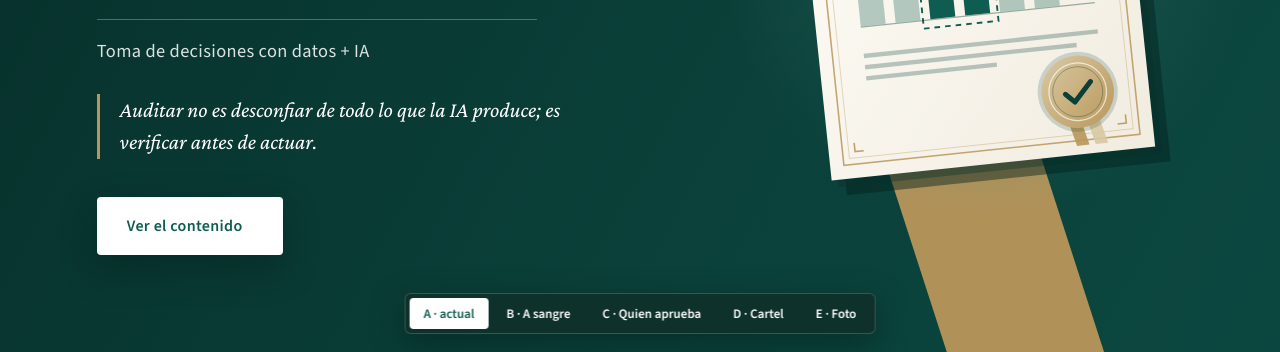
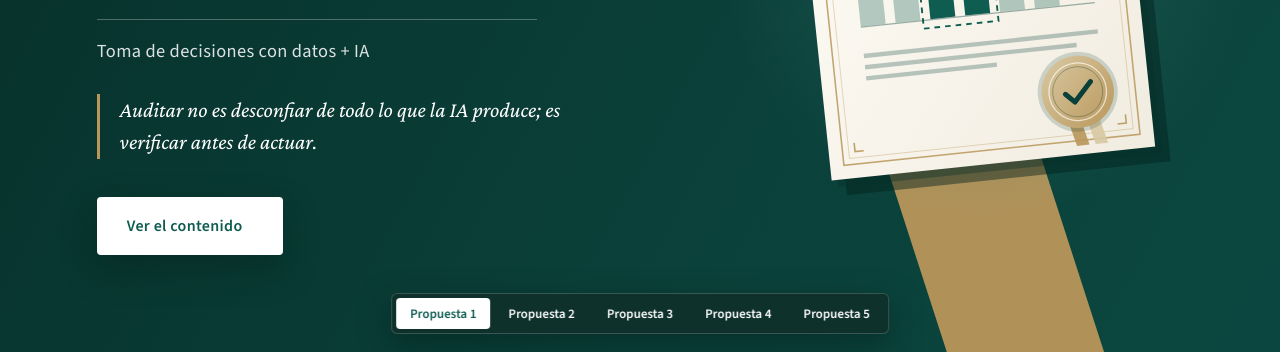
Before and after one commit to upanamericana/propuestas-portada, a plain HTML site: page index.html in a window 1280 px wide. Shown: the part 448-800 px from the top of the page. Drawn offline with nearby package versions, Linux system fonts and the light colour scheme; some icons are missing.

Commit message:
Nombres: Propuesta 1 a 5 (enlaces #1…#5; #A…#E siguen funcionando)

```diff
--- a/index.html
+++ b/index.html
@@ -34,13 +34,13 @@
   <main class="ova-main" id="prop-main"></main>
 </div>
 <nav class="prop-nav" aria-label="Propuesta de portada">
-  <button type="button" data-p="A">A · actual</button>
-  <button type="button" data-p="B">B · A sangre</button>
-  <button type="button" data-p="C">C · Quien aprueba</button>
-  <button type="button" data-p="D">D · Cartel</button>
-  <button type="button" data-p="E">E · Foto</button>
+  <button type="button" data-p="1">Propuesta 1</button>
+  <button type="button" data-p="2">Propuesta 2</button>
+  <button type="button" data-p="3">Propuesta 3</button>
+  <button type="button" data-p="4">Propuesta 4</button>
+  <button type="button" data-p="5">Propuesta 5</button>
 </nav>
-<template id="prop-A">
+<template id="prop-1">
 <style>
   /* =========================================================
      PORTADA · Posgrados Panamericana
@@ -216,7 +216,7 @@
   </div>
 </section>
 </template>
-<template id="prop-B">
+<template id="prop-2">
 <style>
   /* =========================================================
      PORTADA · Posgrados Panamericana · PROPUESTA B «A sangre»
@@ -401,7 +401,7 @@
   </div>
 </section>
 </template>
-<template id="prop-C">
+<template id="prop-3">
 <style>
   /* =========================================================
      PORTADA · Posgrados Panamericana · PROPUESTA C «Quien aprueba»
@@ -580,7 +580,7 @@
   </div>
 </section>
 </template>
-<template id="prop-D">
+<template id="prop-4">
 <style>
   /* =========================================================
      PORTADA · Posgrados Panamericana · PROPUESTA D «Cartel»
@@ -765,7 +765,7 @@
   </div>
 </section>
 </template>
-<template id="prop-E">
+<template id="prop-5">
 <style>
   /* =========================================================
      PORTADA · Posgrados Panamericana · PROPUESTA E «Foto»
@@ -963,7 +963,12 @@
   });
   /* el visor es solo la portada: los enlaces al resto del curso no existen aquí */
   main.addEventListener('click', e => { if (e.target.closest('a[href$=".html"]')) e.preventDefault(); });
-  const leer = () => montar(/^#[A-E]$/.test(location.hash) ? location.hash.slice(1) : 'A');
+  /* #1…#5; las letras de los primeros enlaces (#A…#E) siguen funcionando */
+  const LETRAS = { A: '1', B: '2', C: '3', D: '4', E: '5' };
+  const leer = () => {
+    const h = location.hash.slice(1).toUpperCase();
+    montar(/^[1-5]$/.test(h) ? h : LETRAS[h] || '1');
+  };
   addEventListener('hashchange', leer);
   leer();
 </script>
```
Also changed, not shown: 1 other file.
